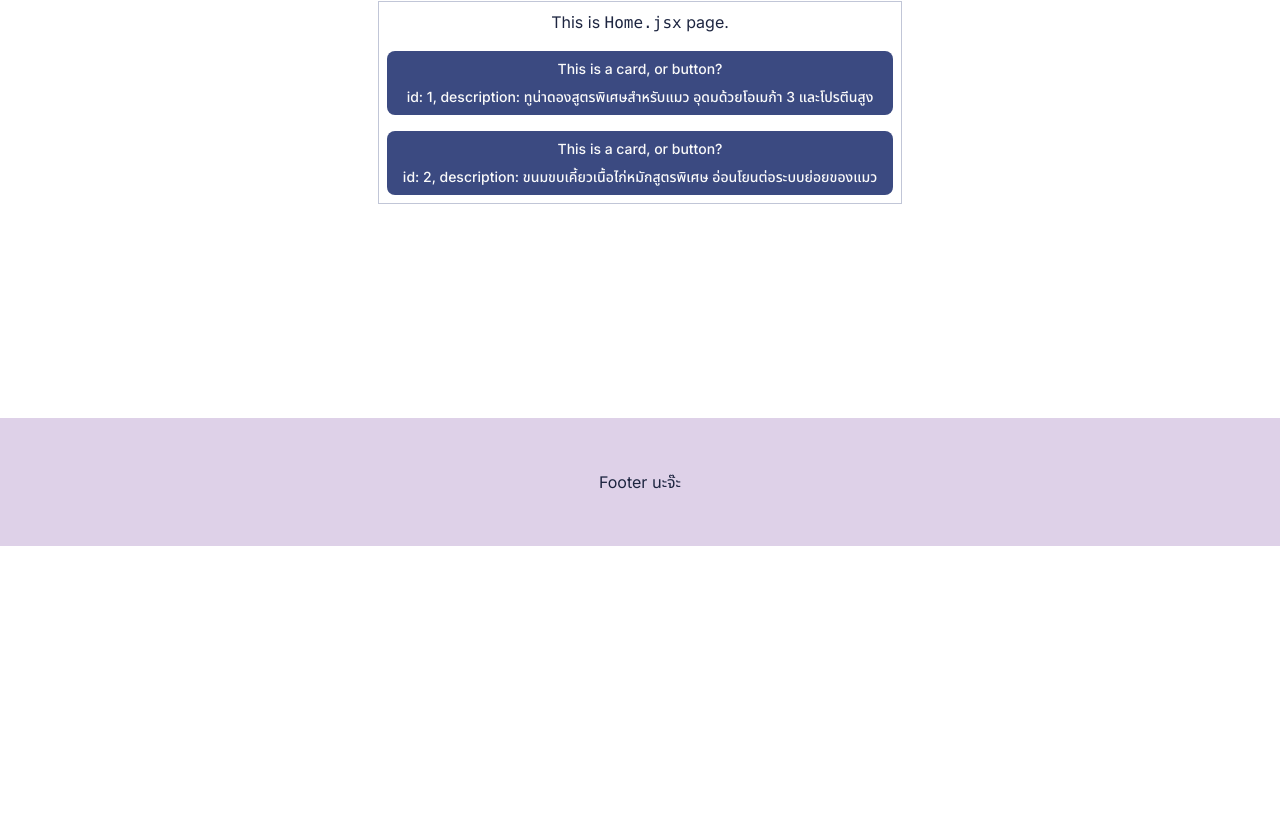
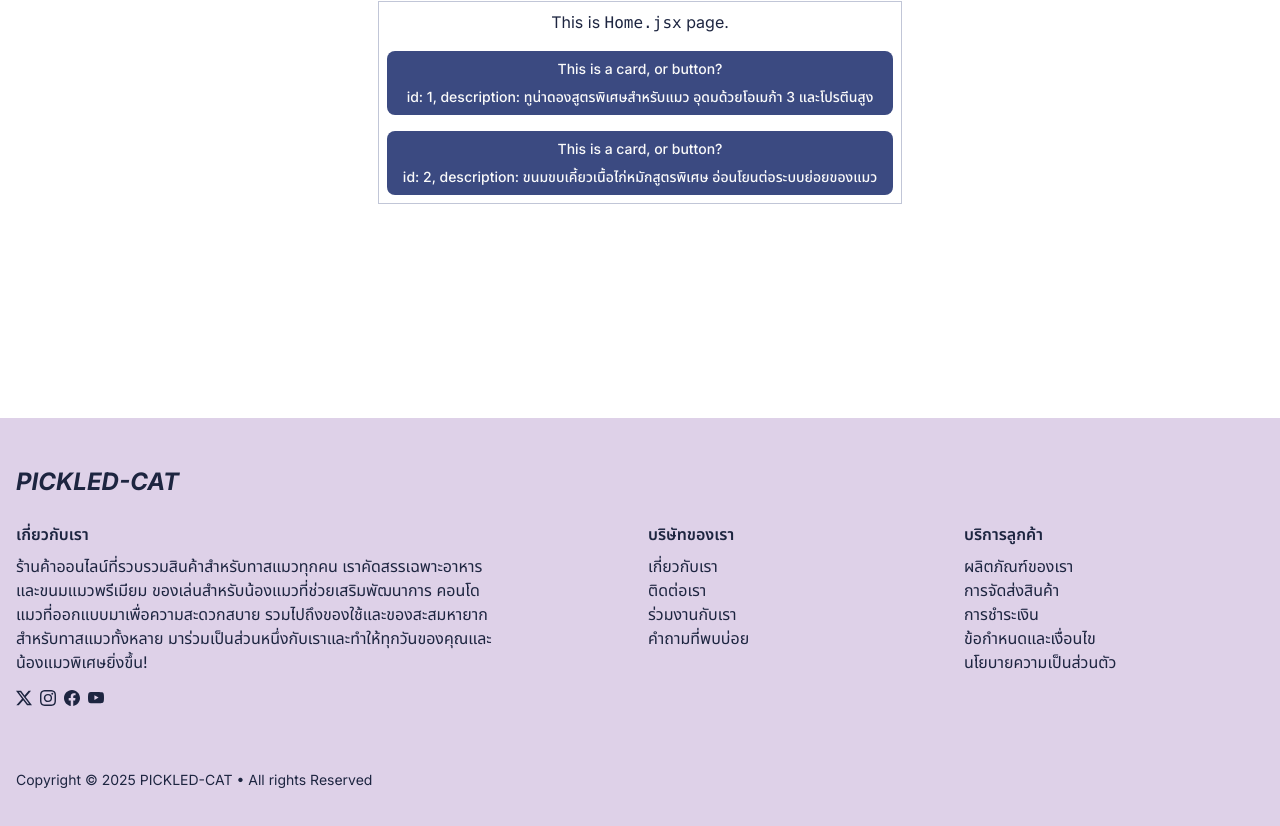
Before and after one commit to orayachan/jsd9-pickled-cat-frontend, a React (Vite) app: page / in a window 1280 px wide. Shown: the part 318-1144 px from the top of the page. Before the commit the page ends 864 px from the top, so only its background shows below. Built offline with nearby package versions, Linux system fonts and the light colour scheme.

Commit message:
feat(ui): create default footer component

```diff
--- a/src/components/customs/Footer.jsx
+++ b/src/components/customs/Footer.jsx
@@ -1,10 +1,54 @@
 /** @param {{variation: 'default', 'minimal'}} */
+import { BsTwitterX } from "react-icons/bs";
+import { BsInstagram } from "react-icons/bs";
+import { BsFacebook } from "react-icons/bs";
+import { BsYoutube } from "react-icons/bs";
+
 export function Footer({ variation: variant = 'default' }) {
-  return variant === 'default' ?
-      <footer className='bg-secondary-100 h-32 content-center-safe text-center'>
-        Footer นะจ๊ะ
+  return (variant === 'default' ?
+      <footer className='bg-secondary-100 content-center-safe p-4'>
+        <div className='lg:max-w-screen-2xl mx-auto'>
+          <h2 className='text-2xl font-bold italic pt-8'><a href='#' className='hover:text-primary-800'>PICKLED-CAT</a></h2>
+          <section className='grid lg:grid-cols-4 gap-4 py-4'>
+            <article className='lg:col-span-2 mb-4'>
+              <h3 className='font-semibold my-2'>เกี่ยวกับเรา</h3>
+              <p className='text-pretty mr-8 lg:mr-32'>ร้านค้าออนไลน์ที่รวบรวมสินค้าสำหรับทาสแมวทุกคน เราคัดสรรเฉพาะอาหารและขนมแมวพรีเมียม ของเล่นสำหรับน้องแมวที่ช่วยเสริมพัฒนาการ คอนโดแมวที่ออกแบบมาเพื่อความสะดวกสบาย รวมไปถึงของใช้และของสะสมหายากสำหรับทาสแมวทั้งหลาย มาร่วมเป็นส่วนหนึ่งกับเราและทำให้ทุกวันของคุณและน้องแมวพิเศษยิ่งขึ้น!</p>
+              <p className='flex'>
+                <a href='https://www.x.com' target='_blank' className='mr-2 mt-4 hover:text-primary-700'>
+                <BsTwitterX />
+                </a>
+                <a href='https://www.instagram.com' target='_blank' className='mr-2 mt-4 hover:text-primary-700'>
+                <BsInstagram />
+                </a>
+                <a href='https://www.facebook.com' target='_blank' className='mr-2 mt-4 hover:text-primary-700'>
+                <BsFacebook />
+                </a>
+                <a href='https://www.youtube.com' target='_blank' className='mr-2 mt-4 hover:text-primary-700'>
+                <BsYoutube />
+                </a>
+              </p>
+            </article>
+            <article className='flex flex-col mb-4'>
+              <h3 className='font-semibold my-2'>บริษัทของเรา</h3>
+              <a href='#' className='hover:text-primary-700'>เกี่ยวกับเรา</a>
+              <a href='#' className='hover:text-primary-700'>ติดต่อเรา</a>
+              <a href='#' className='hover:text-primary-700'>ร่วมงานกับเรา</a>
+              <a href='#' className='hover:text-primary-700'>คำถามที่พบบ่อย</a>
+            </article>
+            <article className='flex flex-col'>
+              <h3 className='font-semibold my-2'>บริการลูกค้า</h3>
+              <a href='#' className='hover:text-primary-700'>ผลิตภัณฑ์ของเรา</a>
+              <a href='#' className='hover:text-primary-700'>การจัดส่งสินค้า</a>
+              <a href='#' className='hover:text-primary-700'>การชำระเงิน</a>
+              <a href='#' className='hover:text-primary-700'>ข้อกำหนดและเงื่อนไข</a>
+              <a href='#' className='hover:text-primary-700'>นโยบายความเป็นส่วนตัว</a>
+            </article>
+          </section>
+          <p className='text-xs md:text-sm my-8'>Copyright © 2025 PICKLED-CAT • All rights Reserved</p>
+        </div>
       </footer>
     : <footer className='h-16 content-center-safe bg-white text-center'>
         Copyright © 2025 PICKLED-CAT • All rights Reserved
-      </footer>;
+      </footer>
+  );
 }
```
